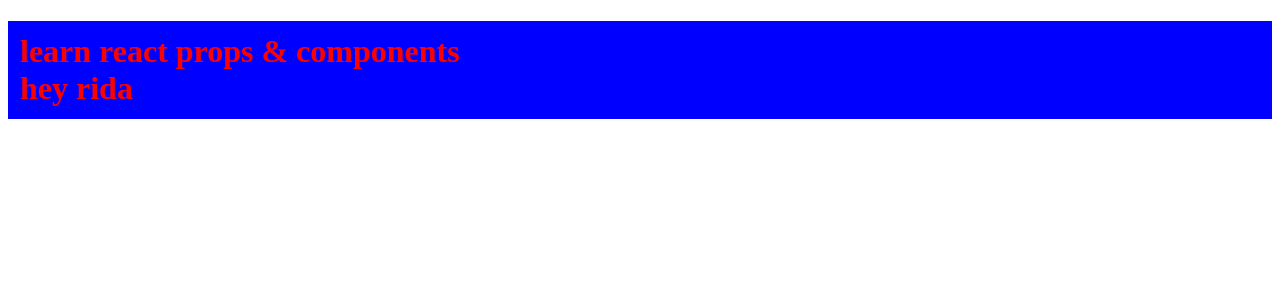
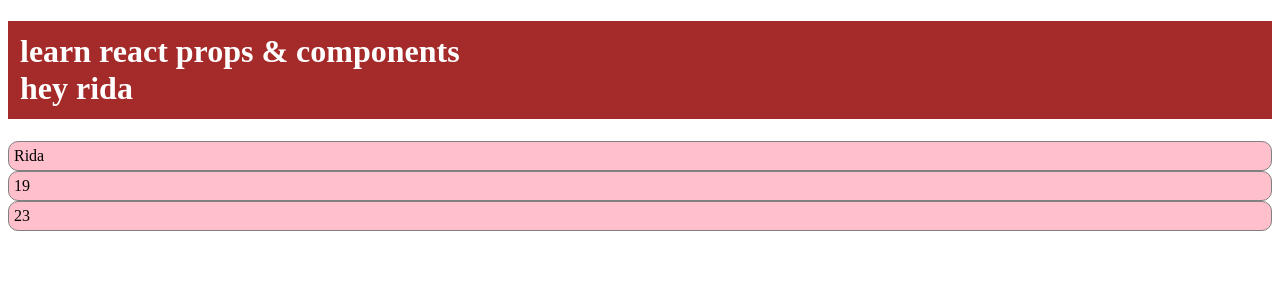
Before and after one commit to ridabajwa1024/Learn_React, a React (Create React App) app: page / in a window 1280 px wide. Shown: the top 300 px of the page. Built offline with nearby package versions, Linux system fonts and the light colour scheme.

Commit message:
UserCard Component

```diff
--- a/src/App.js
+++ b/src/App.js
@@ -1,9 +1,11 @@
-import Function from "./Functions & class components/Function";
+import Function from "./FunctionsAndClassComponents/Function.jsx";
+import Usercard from './Day01practice/User.jsx';
 
 function App() {
   return (
     <>
     <Function/>
+    <Usercard/>
     </>
   );
 }
--- /dev/null
+++ b/src/Day01practice/User.jsx
@@ -0,0 +1,31 @@
+import React from "react";
+
+function User(prop) {
+  return (
+    <div
+      style={{
+        border: "1px solid grey",
+        borderRadius: "10px",
+        backgroundColor: "pink",
+        padding : '5px'
+      }}
+    >
+      <div>
+        {prop.name}
+        {prop.age}
+        {prop.rollno}
+      </div>
+    </div>
+  );
+}
+
+function Usercard() {
+  return (
+    <>
+      <User name="Rida" />
+      <User age="19" />
+      <User rollno="23" />
+    </>
+  );
+}
+export default Usercard;
--- a/src/Functions & class components/Function.jsx
+++ b/src/FunctionsAndClassComponents/Function.jsx
@@ -1,11 +1,11 @@
 import React from 'react'
-
 
 // child element
 function Function(prop) {
   return (
     <div>
       <h1 style={prop.style}> learn react props & components <br/> {prop.name}</h1>
+
     </div>
   )
 
@@ -14,7 +14,8 @@
 function FunctionColor(){
   return(
     <>
-    <Function name = "hey rida" style={{color : 'red' , background: 'blue',padding : '12px'}} />
+    <Function name = "hey rida" style={{color : 'white' , background: 'brown',padding : '12px'}} />
+
     </>
   )
 }
```
